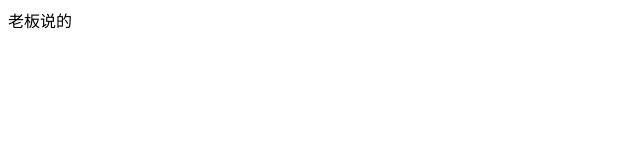
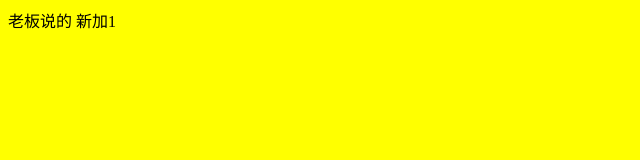
Before and after one commit to Aurora-lingd/git-demo-1, a plain HTML site: page index.html in a window 1280 px wide. Shown: the whole page, without its empty margins (0-640 px from the left). Drawn offline with Linux system fonts and the light colour scheme.

Commit message:
修改的东西

```diff
--- a/index.html
+++ b/index.html
@@ -4,8 +4,10 @@
     <meta charset="UTF-8">
     <meta name="viewport" content="width=device-width, initial-scale=1.0">
     <title>Document</title>
+    <link rel="stylesheet" href="./style.css">
 </head>
 <body>
     老板说的
+    新加1
 </body>
 </html>
--- /dev/null
+++ b/style.css
@@ -0,0 +1,3 @@
+body{
+    background-color: yellow;
+}
```
